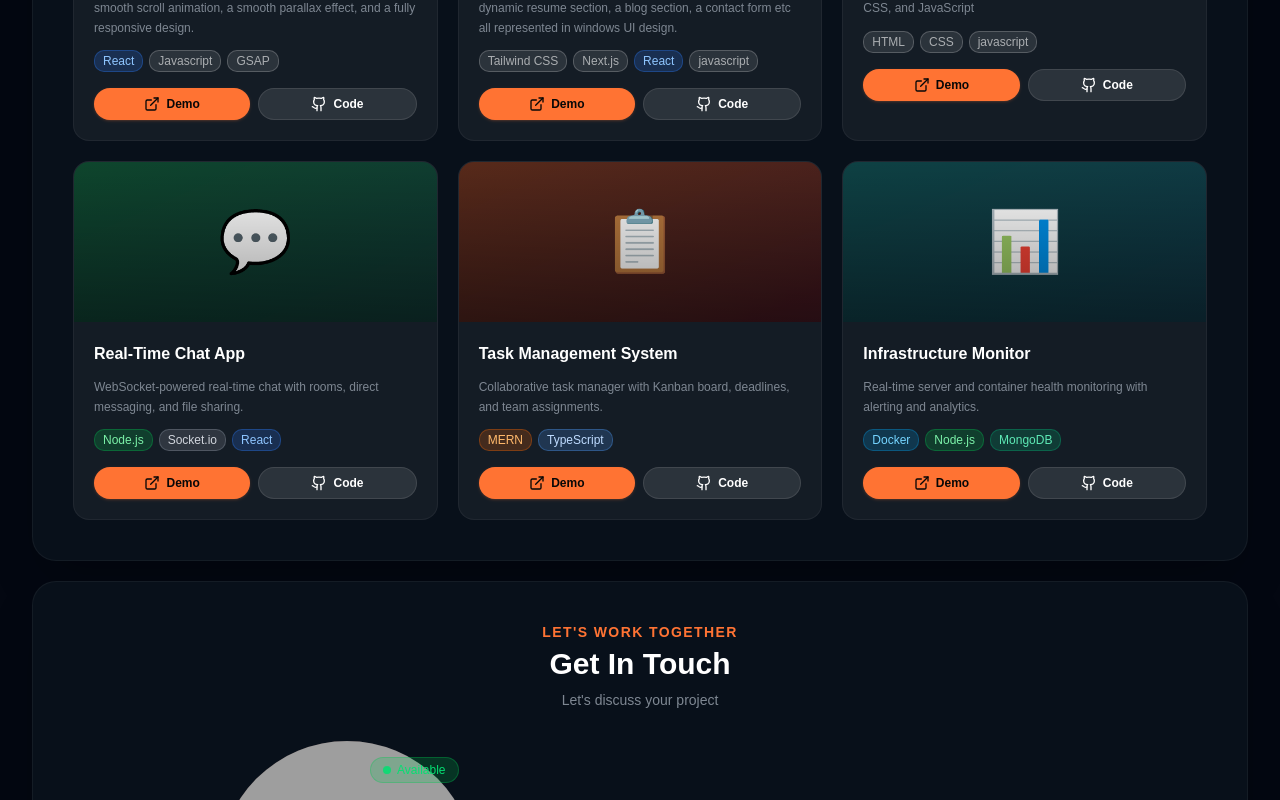
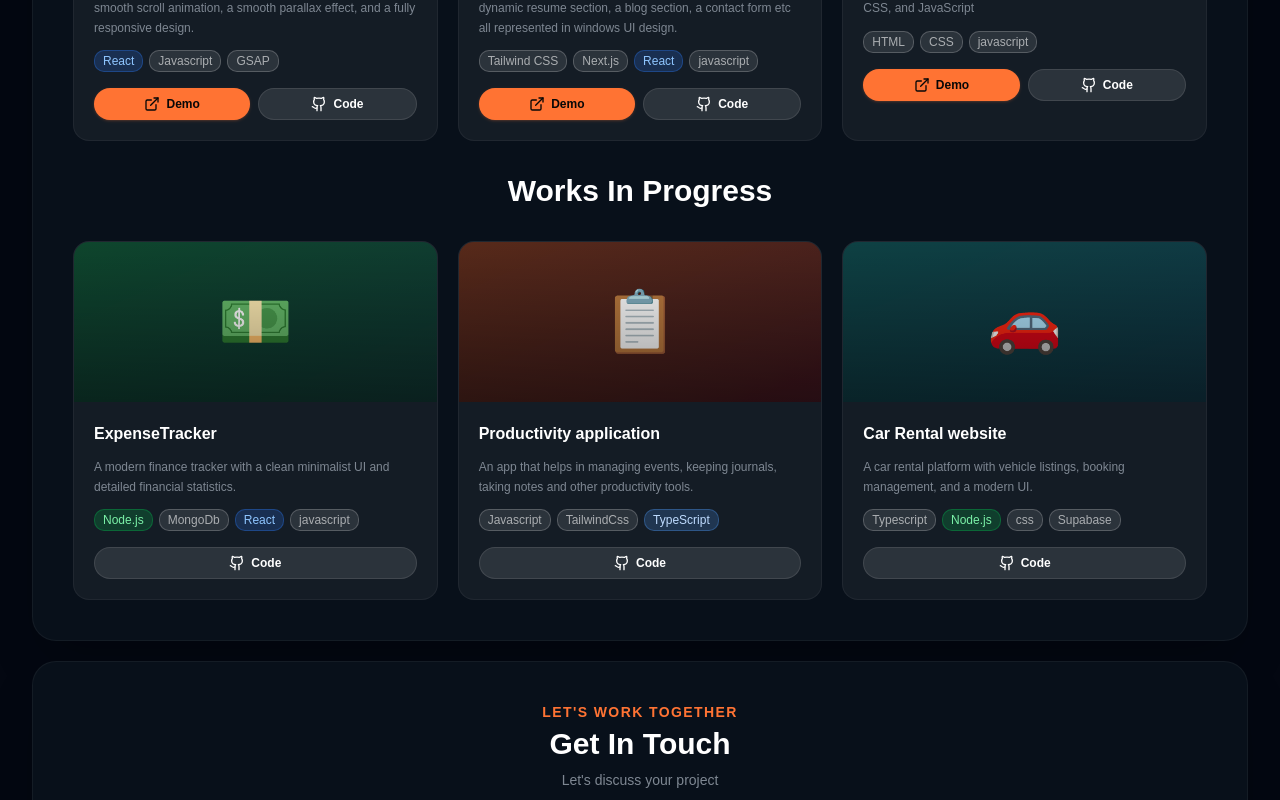
Before and after one commit to BYTECODENINJA/JosephMW, a React (Vite) app: page / in a window 1280 px wide. Shown: the part 2730-3530 px from the top of the page. Built offline with nearby package versions, Linux system fonts and the light colour scheme; grey boxes are pictures that could not be loaded.

Commit message:
Updated projects

```diff
--- a/src/pages/_components/Projects.tsx
+++ b/src/pages/_components/Projects.tsx
@@ -8,7 +8,7 @@ type Project = {
     description: string;
     tags: string[];
     gradient: string;
-    demo: string;
+    demo?: string;
     code: string;
     icon: string;
 };
@@ -41,32 +41,34 @@ const projects: Project[] = [
         code: "https://github.com/BYTECODENINJA/hangman-game",
         icon: "🤖",
     },
+]
+
+// Fix 1: Changed `projects[]` to `Project[]` (was referencing an undefined type)
+const incompleteProjects: Project[] = [
     {
-        title: "Real-Time Chat App",
-        description: "WebSocket-powered real-time chat with rooms, direct messaging, and file sharing.",
-        tags: ["Node.js", "Socket.io", "React"],
+        title: "ExpenseTracker",
+        description: "A modern finance tracker with a clean minimalist UI and detailed financial statistics.",
+        tags: ["Node.js", "MongoDb", "React", "javascript"],
         gradient: "from-green-600/30 to-emerald-600/20",
-        demo: "#",
-        code: "#",
-        icon: "💬",
+        code: "https://github.com/BYTECODENINJA/ExpenseTracker",
+        icon: "💵",
     },
     {
-        title: "Task Management System",
-        description: "Collaborative task manager with Kanban board, deadlines, and team assignments.",
-        tags: ["MERN", "TypeScript"],
+        title: "Productivity application",
+        description: "An app that helps in managing events, keeping journals, taking notes and other productivity tools.",
+        tags: ["Javascript","TailwindCss", "TypeScript"],
         gradient: "from-orange-600/30 to-red-600/20",
-        demo: "#",
-        code: "#",
+        code: "https://github.com/BYTECODENINJA/neo-focus",
         icon: "📋",
     },
     {
-        title: "Infrastructure Monitor",
-        description: "Real-time server and container health monitoring with alerting and analytics.",
-        tags: ["Docker", "Node.js", "MongoDB"],
+        // Fix 2: Replaced copy-pasted description with a correct one for a Car Rental website
+        title: "Car Rental website",
+        description: "A car rental platform with vehicle listings, booking management, and a modern UI.",
+        tags: ["Typescript", "Node.js", "css", "Supabase"],
         gradient: "from-teal-600/30 to-cyan-600/20",
-        demo: "#",
-        code: "#",
-        icon: "📊",
+        code: "https://github.com/BYTECODENINJA/autogram",
+        icon: "🚗",
     },
 ];
 
@@ -172,6 +174,64 @@ export default function Projects() {
                         </motion.div>
                     ))}
                 </div>
+                <h2 className="text-3xl font-bold text-white text-center">Works In Progress</h2>
+                <div className="grid grid-cols-1 md:grid-cols-2 xl:grid-cols-3 gap-5">
+                    {incompleteProjects.map((project, i) => (
+                        <motion.div
+                            key={project.title}
+                            initial={{ opacity: 0, y: 30 }}
+                            whileInView={{ opacity: 1, y: 0 }}
+                            viewport={{ once: true }}
+                            transition={{ delay: i * 0.1, duration: 0.4 }}
+                            whileHover={{ y: -5 }}
+                            className="group bg-white/5 rounded-2xl border border-white/5 overflow-hidden hover:border-primary/20 transition-all duration-300"
+                        >
+                            {/* Project thumbnail */}
+                            <div className={`relative h-40 bg-gradient-to-br ${project.gradient} flex items-center justify-center`}>
+                                <span className="text-6xl">{project.icon}</span>
+                                <div className="absolute inset-0 bg-gradient-to-t from-black/40 to-transparent" />
+                                {/* Hover overlay */}
+                                <div className="absolute inset-0 bg-primary/10 opacity-0 group-hover:opacity-100 transition-opacity" />
+                            </div>
+
+                            {/* Card content */}
+                            <div className="p-5 space-y-3">
+                                <h3 className="font-bold text-white text-base group-hover:text-primary transition-colors">
+                                    {project.title}
+                                </h3>
+                                <p className="text-muted-foreground text-xs leading-relaxed">
+                                    {project.description}
+                                </p>
+
+                                {/* Tags */}
+                                <div className="flex flex-wrap gap-1.5">
+                                    {project.tags.map((tag) => (
+                                        <Badge
+                                            key={tag}
+                                            variant="outline"
+                                            className={`text-xs px-2 py-0.5 rounded-md border ${tagColors[tag] ?? "bg-white/10 text-white/60 border-white/20"}`}
+                                        >
+                                            {tag}
+                                        </Badge>
+                                    ))}
+                                </div>
+
+                                {/* Buttons */}
+                                <div className="flex gap-2 pt-1">
+                                    <Button
+                                        size="sm"
+                                        variant="secondary"
+                                        className="flex-1 rounded-xl text-xs font-bold bg-white/10 text-white hover:bg-white/20 border border-white/10 gap-1.5"
+                                        onClick={() => window.open(project.code, "_blank")}
+                                    >
+                                        <Github size={12} />
+                                        Code
+                                    </Button>
+                                </div>
+                            </div>
+                        </motion.div>
+                    ))}
+                </div>
             </div>
         </section>
     );
```
